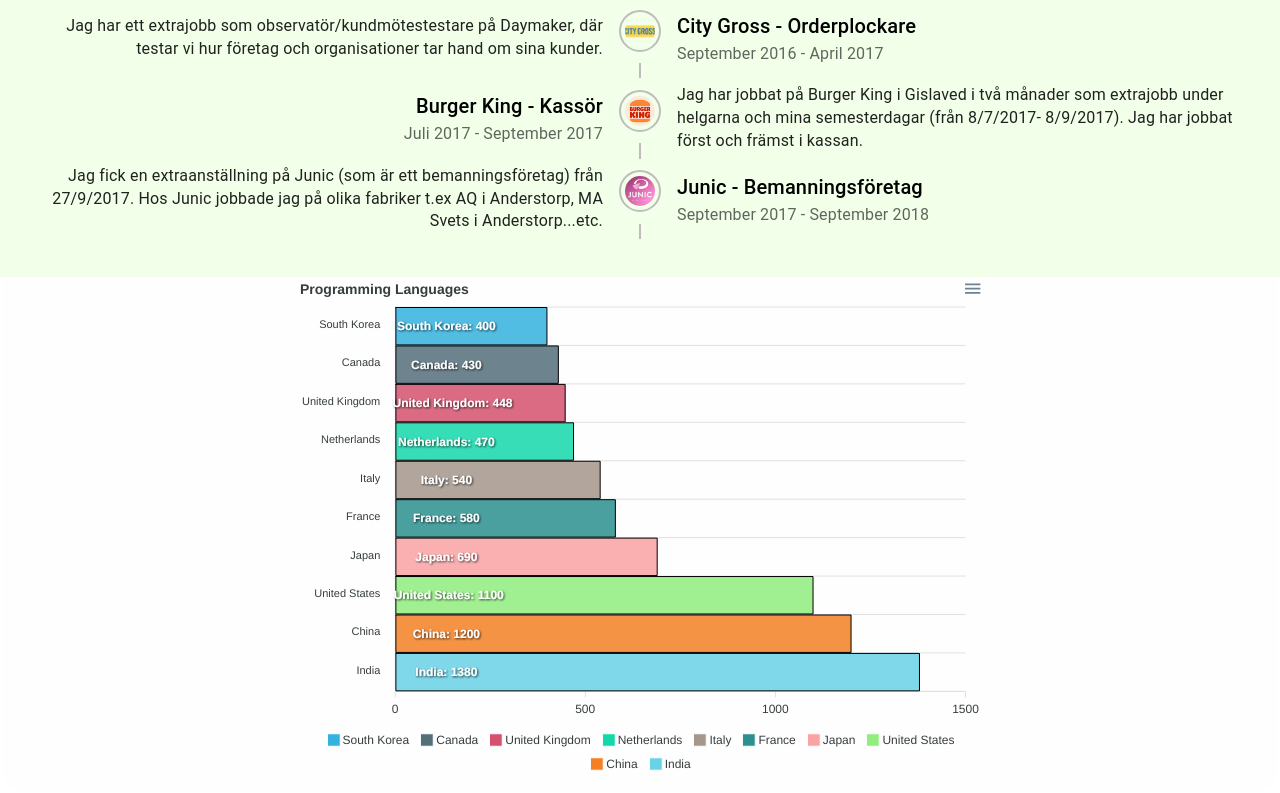
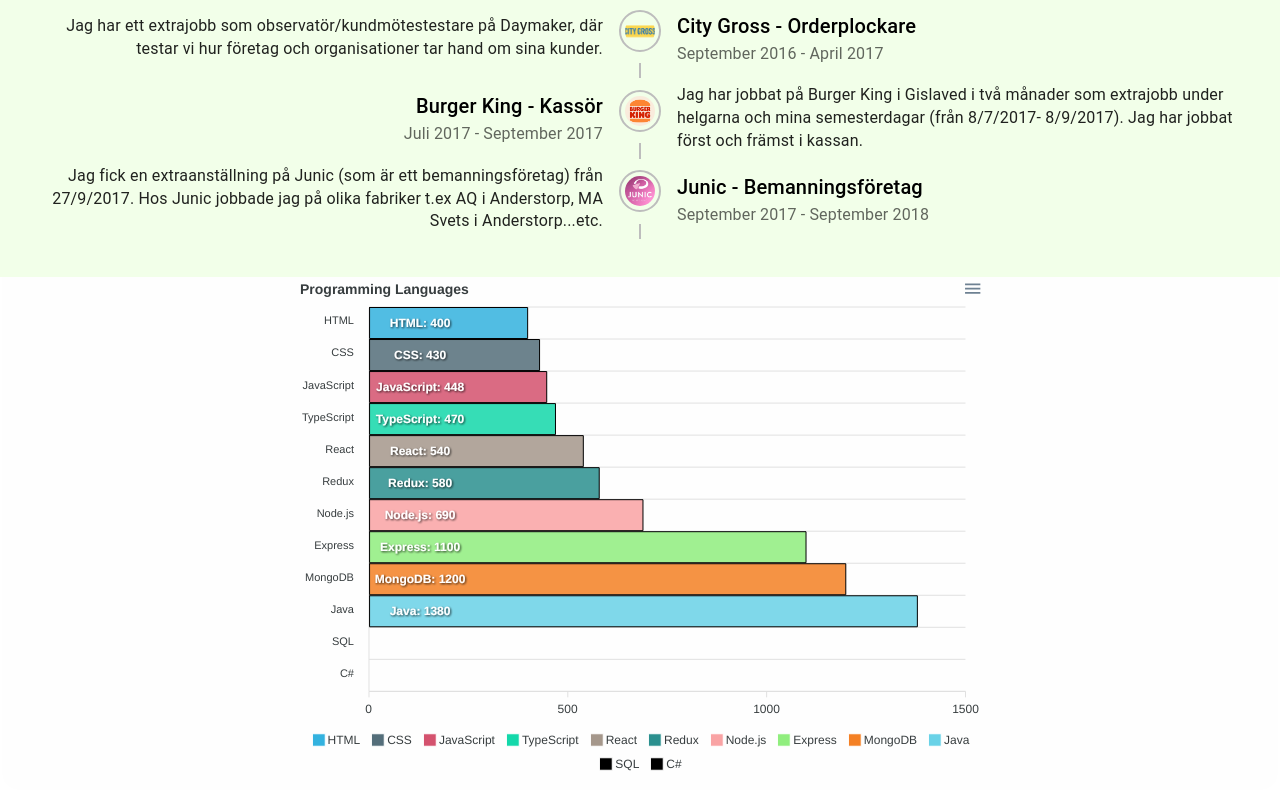
Before and after one commit to Tamimjabr/my-cv-react, a React (Create React App) app: page / in a window 1280 px wide. Shown: the part 980-1773 px from the top of the page. Built offline with nearby package versions, Linux system fonts and the light colour scheme; a web font is replaced by a local one.

Commit message:
display skills name

```diff
--- a/src/components/ProgrammingSkills.tsx
+++ b/src/components/ProgrammingSkills.tsx
@@ -1,4 +1,5 @@
 import Chart from 'react-apexcharts'
+import { Skill, skills } from '../data/programming-skills';
 
 const colors = ['#FF6633', '#FFB399', '#FF33FF', '#FFFF99', '#00B3E6',
   '#E6B333', '#3366E6', '#999966', '#99FF99', '#B34D4D',
@@ -48,9 +49,7 @@
         colors: ['#000000']
       },
       xaxis: {
-        categories: ['South Korea', 'Canada', 'United Kingdom', 'Netherlands', 'Italy', 'France', 'Japan',
-          'United States', 'China', 'India'
-        ],
+        categories: skills.map((skill: Skill) => skill.name),
       },
       yaxis: {
         labels: {
--- a/src/data/programming-skills.tsx
+++ b/src/data/programming-skills.tsx
@@ -1,4 +1,4 @@
-type Skill = {
+export type Skill = {
   name: string,
   level: number,
   color: string,
```
